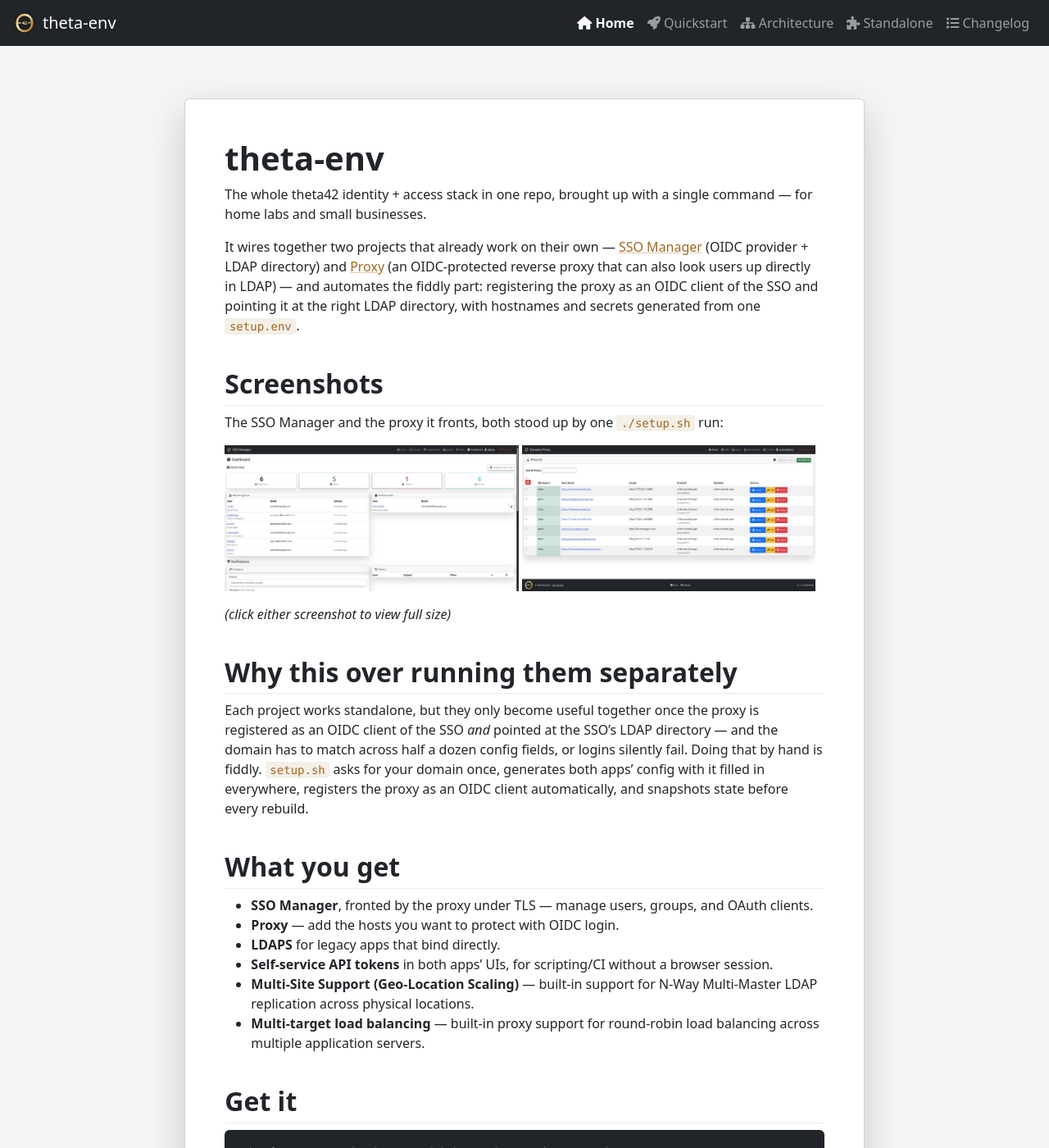
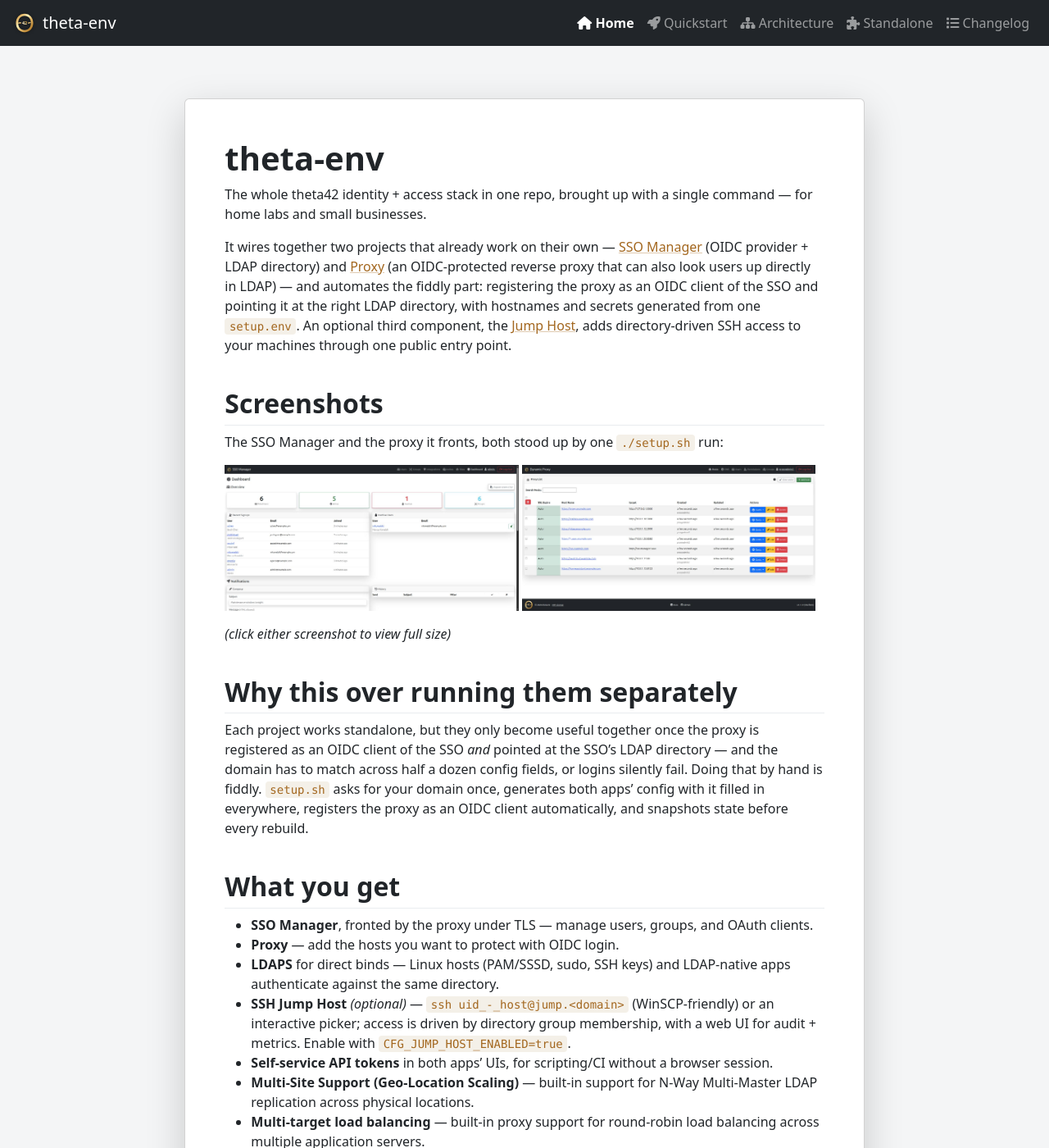
Before and after one commit to theta42/theta-env, a Jekyll site: the page built from docs/index.md, in a window 1280 px wide and 1400 px high. Shown: the whole window at 82% size. Built offline with Jekyll 4.4.1, drawn with Linux system fonts in a browser that asks for light colours; some of the changed text lies outside the part shown.

Commit message:
docs: add the optional SSH jump host to the theta-env Pages site
- index: mention the jump host as an optional third component (intro,
  What-you-get, Related projects)
- quickstart: CFG_JUMP_HOST_ENABLED / CFG_JUMP_HOST / JUMP_SSH_PORT
- reframe "legacy LDAP clients" -> "direct LDAP clients" (Linux hosts are
  first-class consumers)

Co-Authored-By: Claude Opus 4.8 <noreply@anthropic.com>

```diff
--- a/docs/index.md
+++ b/docs/index.md
@@ -15,7 +15,9 @@ LDAP directory) and [Proxy](https://theta42.github.io/proxy/) (an
 OIDC-protected reverse proxy that can also look users up directly in LDAP) —
 and automates the fiddly part: registering the proxy as an OIDC client of the
 SSO and pointing it at the right LDAP directory, with hostnames and secrets
-generated from one `setup.env`.
+generated from one `setup.env`. An optional third component, the
+[Jump Host](https://theta42.github.io/jump-host/), adds directory-driven SSH
+access to your machines through one public entry point.
 
 ## Screenshots
 
@@ -41,7 +43,11 @@ snapshots state before every rebuild.
 - **SSO Manager**, fronted by the proxy under TLS — manage users, groups,
   and OAuth clients.
 - **Proxy** — add the hosts you want to protect with OIDC login.
-- **LDAPS** for legacy apps that bind directly.
+- **LDAPS** for direct binds — Linux hosts (PAM/SSSD, sudo, SSH keys) and
+  LDAP-native apps authenticate against the same directory.
+- **SSH Jump Host** *(optional)* — `ssh uid_-_host@jump.<domain>` (WinSCP-friendly)
+  or an interactive picker; access is driven by directory group membership, with
+  a web UI for audit + metrics. Enable with `CFG_JUMP_HOST_ENABLED=true`.
 - **Self-service API tokens** in both apps' UIs, for scripting/CI without a
   browser session.
 - **Multi-Site Support (Geo-Location Scaling)** — built-in support for N-Way Multi-Master LDAP replication across physical locations.
@@ -67,3 +73,5 @@ architecture, and running each project standalone, see the
   provider + LDAP directory this stack runs.
 - **[Proxy](https://theta42.github.io/proxy/)** — the reverse proxy this
   stack runs in front of it.
+- **[Jump Host](https://theta42.github.io/jump-host/)** — the optional SSH jump
+  host this stack can bring up (`CFG_JUMP_HOST_ENABLED=true`).
```
Also changed, not shown: docs/architecture.md (+1 -1 lines), docs/quickstart.md (+3 -0 lines).
